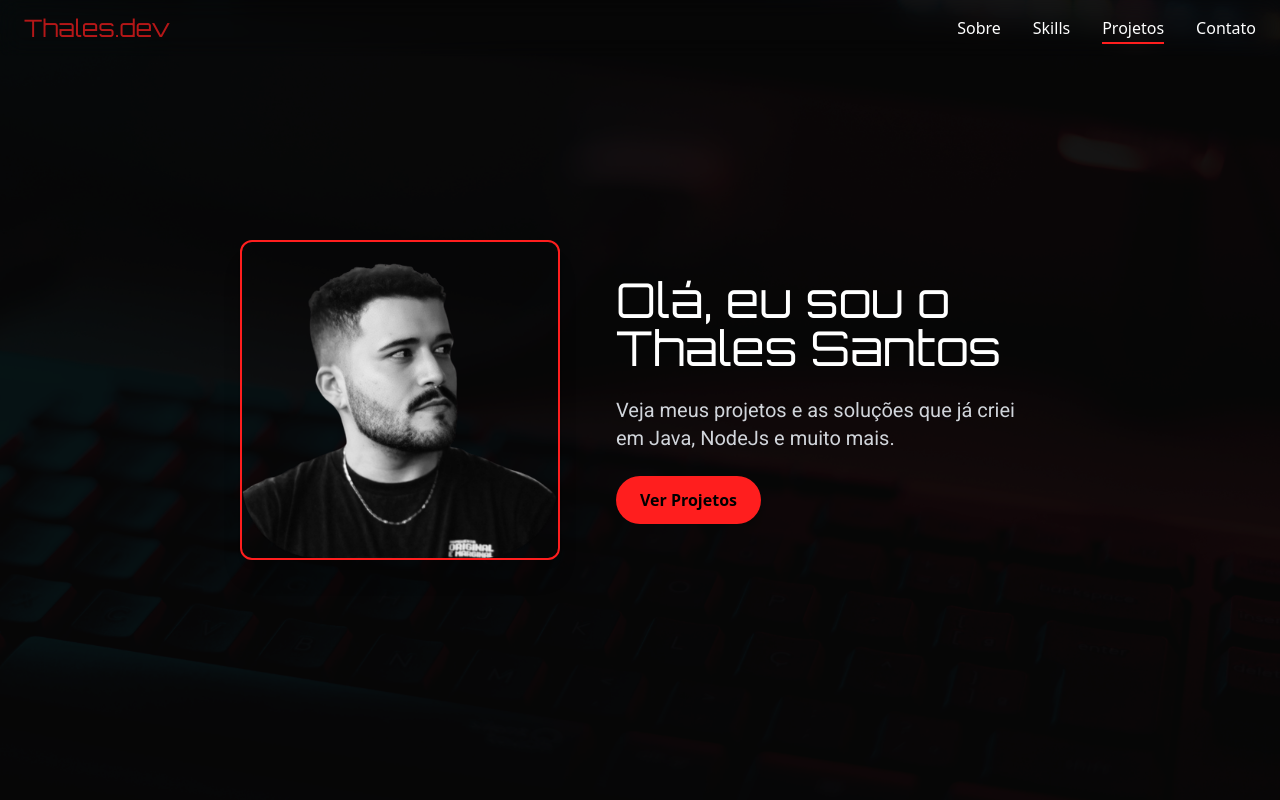
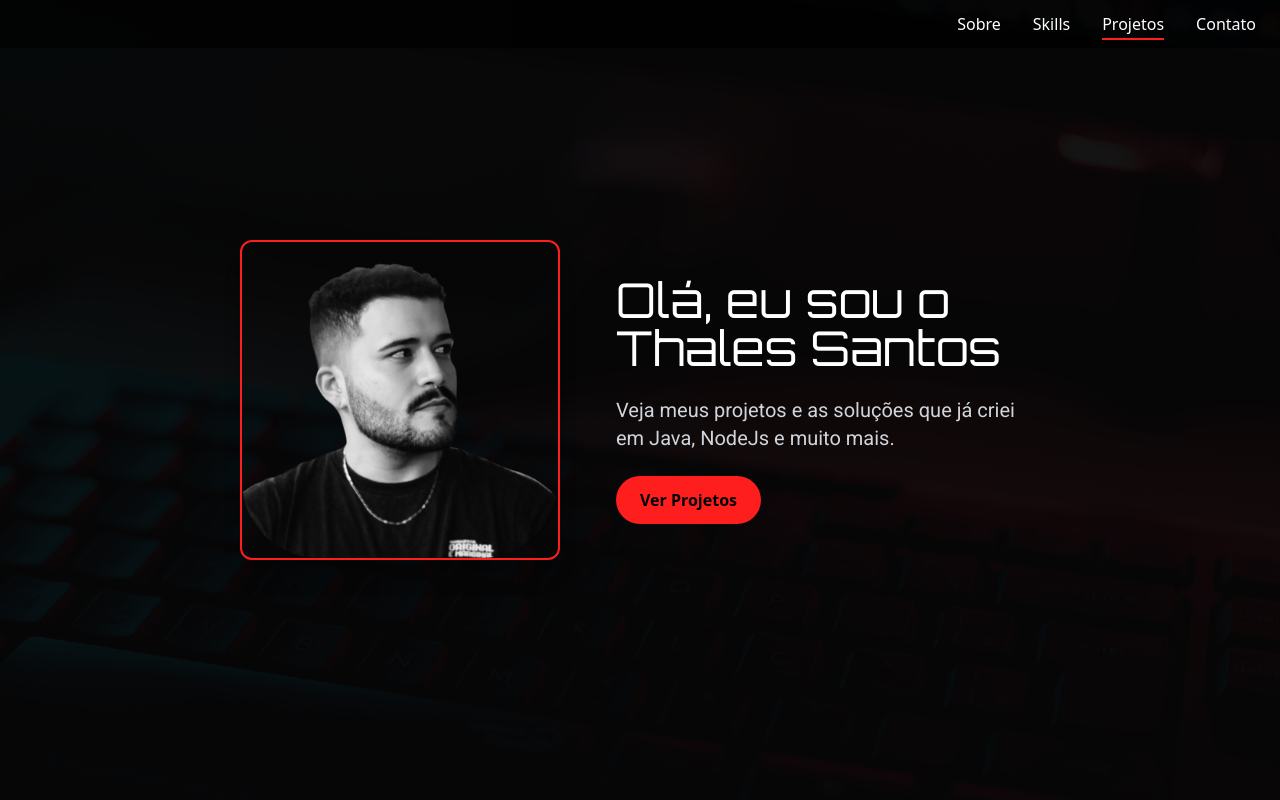
Before and after one commit to thales-sblue/thales-sblue.github.io, a React (Vite) app: page / in a window 1280 px wide. Shown: the top 800 px of the page. Built offline with nearby package versions, Linux system fonts and the light colour scheme.

Commit message:
fix header

```diff
--- a/src/components/Header.jsx
+++ b/src/components/Header.jsx
@@ -1,6 +1,5 @@
+// src/components/Header.jsx
 import React, { useState, useEffect } from "react";
-import { motion } from "framer-motion";
-import { Dialog } from "@headlessui/react";
 import { HiMenu, HiX } from "react-icons/hi";
 
 const navItems = [
@@ -13,13 +12,10 @@ const navItems = [
 export default function Header() {
     const [isOpen, setIsOpen] = useState(false);
     const [active, setActive] = useState("");
-    const [scrolled, setScrolled] = useState(false);
 
     useEffect(() => {
         const onScroll = () => {
             const pos = window.scrollY;
-            setScrolled(pos > 50);
-
             navItems.forEach(({ name, href }) => {
                 const sec = document.querySelector(href);
                 if (sec && pos >= sec.offsetTop - 120) {
@@ -32,23 +28,10 @@ export default function Header() {
     }, []);
 
     return (
-        <header
-            className={`
-        fixed inset-x-0 top-0 z-50 flex items-center justify-between
-        px-6 py-3 transition backdrop-blur-md duration-300
-        ${scrolled ? "bg-black/70" : "bg-transparent"}
-      `}
-        >
-            <motion.a
-                href="#hero"
-                className="font-heading text-2xl text-accent select-none hover:opacity-80"
-                animate={{ opacity: [0.7, 1, 0.7] }}
-                transition={{ repeat: Infinity, duration: 2 }}
-            >
-                Thales.dev
-            </motion.a>
-
-            <nav className="hidden md:flex space-x-8">
+        <>
+            <header className="fixed inset-x-0 top-0 z-50 flex items-center bg-black/70 px-6 py-3">
+                {/* Navegação Desktop, alinhada à direita */}
+                <nav className="hidden md:flex ml-auto space-x-8">
                     {navItems.map((item) => (
                         <a
                             key={item.name}
@@ -70,22 +53,28 @@ export default function Header() {
                     ))}
                 </nav>
 
+                {/* Botão Mobile */}
                 <button
-                className="md:hidden text-white text-2xl"
+                    className="md:hidden ml-auto text-white text-2xl"
                     onClick={() => setIsOpen(true)}
                 >
                     <HiMenu />
                 </button>
+            </header>
 
-            <Dialog
-                open={isOpen}
-                onClose={() => setIsOpen(false)}
-                className="fixed inset-0 z-50 flex"
-            >
-                <Dialog.Overlay className="fixed inset-0 bg-black/80" />
-                <div className="relative ml-auto w-64 h-full bg-primary p-6 flex flex-col">
+            {/* Mobile Menu Overlay */}
+            {isOpen && (
+                <div className="fixed inset-0 z-40 flex">
+                    {/* Fundo semitransparente */}
+                    <div
+                        className="absolute inset-0 bg-black/80"
+                        onClick={() => setIsOpen(false)}
+                    />
+
+                    {/* Drawer móvel: altura auto até o último item */}
+                    <div className="fixed top-0 right-0 w-64 bg-primary p-6 flex flex-col space-y-4 rounded-bl-lg z-50">
                         <button
-                        className="self-end text-2xl text-white mb-8"
+                            className="self-end text-white text-2xl"
                             onClick={() => setIsOpen(false)}
                         >
                             <HiX />
@@ -95,13 +84,14 @@ export default function Header() {
                                 key={item.name}
                                 href={item.href}
                                 onClick={() => setIsOpen(false)}
-                            className="block text-white text-lg py-2 hover:text-accent transition"
+                                className="text-white text-lg hover:text-accent transition"
                             >
                                 {item.name}
                             </a>
                         ))}
                     </div>
-            </Dialog>
-        </header>
+                </div>
+            )}
+        </>
     );
 }
```
Lines whose indentation alone changed are shown as unchanged.
